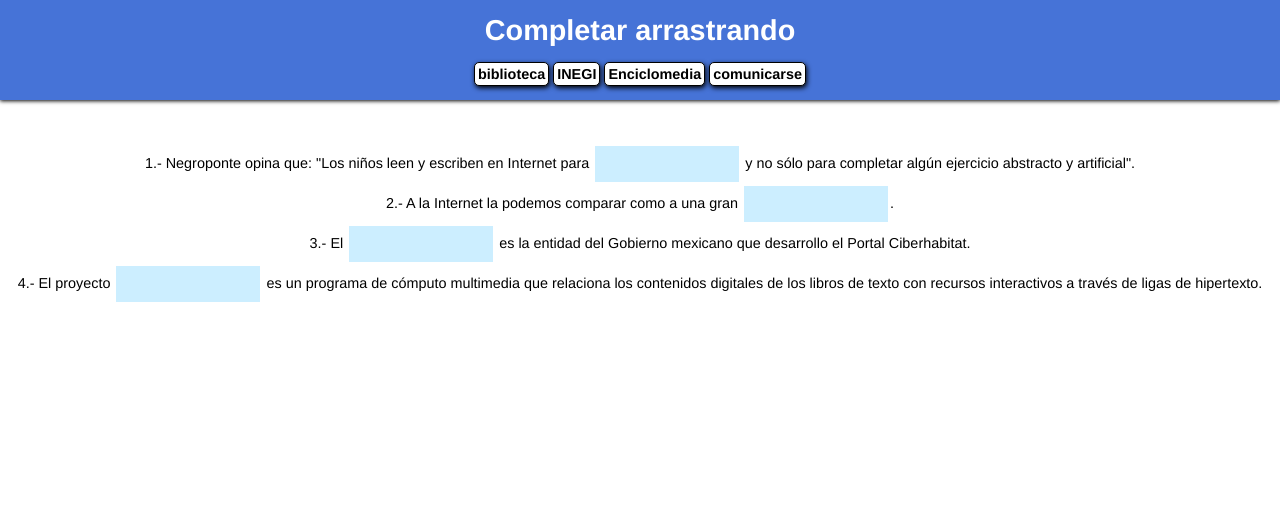
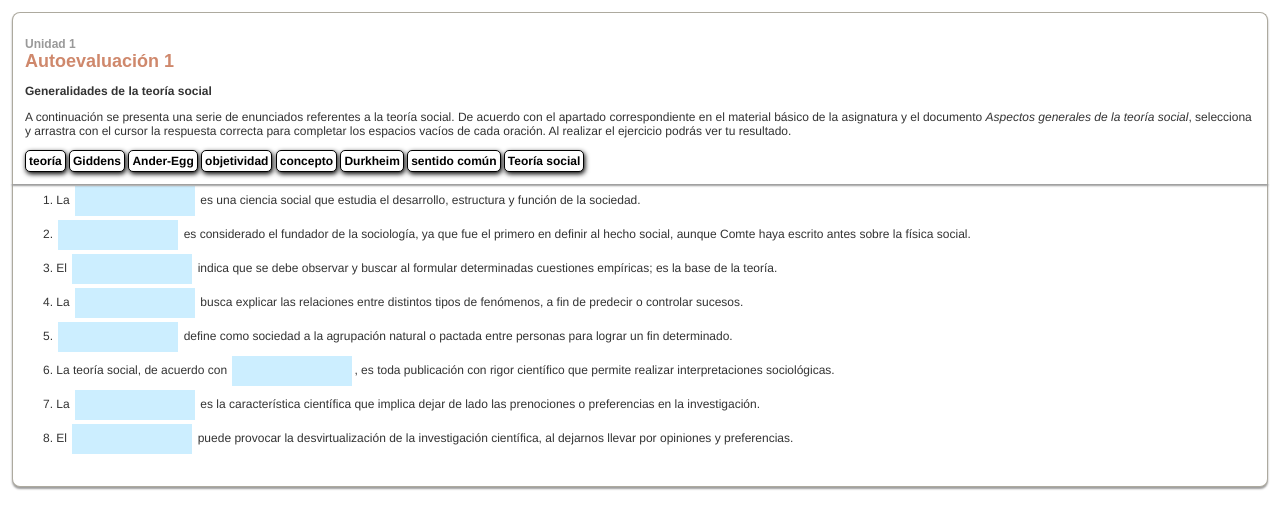
Before and after one commit to simpsonito/CompletarArrastrando, a plain HTML site: page index.htm in a window 1280 px wide. Drawn offline with Linux system fonts and the light colour scheme.

Commit message:
Cambios a presentación e interacción
Detecta automáticamente cuántos botones son.
Ajusta el margen superior del div scrollable
Calcula calificación

```diff
--- a/dragEnunciados.js
+++ b/dragEnunciados.js
@@ -10,13 +10,14 @@
 
 var buenas;
 var contestadas;
-var TOTAL = 4;
+var total;
 var MAX_INTENTOS = 2;
 
 var bodyOriginal;
 
 function OnLoad(){
     bodyOriginal = document.body.innerHTML;
+    total = document.getElementsByClassName("Dragable").length;
     iniciar();
 }
 window.onload = function(){
@@ -85,6 +86,7 @@
     }
 }
 function ajustarDestinos(){
+    document.getElementsByClassName("destino")[0].style.paddingTop = document.getElementById("externoFijo").offsetHeight+"px";
     oDragTargets = [];
     var destinos = document.getElementsByClassName("DropTarget");
     for(var i = 0; i<destinos.length; i++){
@@ -259,15 +261,16 @@
     oDragItem = null;
 }
 function revisar(){
-    if(contestadas == TOTAL){
+    if(contestadas == total){
         var mensaje = "";
-        if(buenas == TOTAL){
+        if(buenas == total){
             mensaje = "¡Muy bien!";
         } else {
             mensaje = "Inténtalo de nuevo.";
         }
+        var calificacion = (buenas/total)*10;
         //mensajear('Terminótodo');
-        retroalimentar(mensaje+' Obtuviste '+ buenas + " de " + TOTAL +'.<br /><input id="botonReiniciar" type="button" value="Otra vez" onClick="reiniciar()">');
+        retroalimentar(mensaje+" Calificación: <b>"+calificacion+'</b>. Obtuviste <b>'+ buenas + "</b> de <b>" + total +'</b>.<br /><input id="botonReiniciar" type="button" value="Otra vez" onClick="reiniciar()">');
         document.getElementById('botonReiniciar').scrollIntoView();
     }
 }
--- /dev/null
+++ b/estilos.css
@@ -0,0 +1,85 @@
+@charset "UTF-8";
+body{
+    font-family:"Helvetica", Arial, sans-serif;
+    font-size:12px;
+    text-align:left;
+    margin: 0;
+}
+div#externoFijo{
+    background-color: white;
+    position: fixed;
+    padding: 0;
+    margin:0;
+    top:0;
+    /*overflow: hidden;*/
+}
+div#barraFija{
+    top:1em;
+    color: #333;
+    background:#FFF;
+    padding: 1em;
+    border-radius: 8px 8px 0 0;
+    border: 1px solid #adaa9f;
+    border-bottom: none;
+    margin: 1em 1em 0 1em;
+    box-shadow: 0 2px 2px #9c9c9c;
+}
+div.destino{
+    color: #333;
+    background:#FFF;
+    border-radius: 0 0 8px 8px;
+    padding: 10px 10px 30px 30px;
+    margin: 0 1em 1em 1em;
+    border: 1px solid #adaa9f;
+    border-top: none;
+    box-shadow: 0 2px 2px #9c9c9c;
+}
+.parrafo{
+    line-height: 1.3em;
+    text-align:left;
+}
+.subtitulo_01 {	font-family: Arial, Helvetica, sans-serif;
+    font-weight: bold;
+    font-size: 12px;
+    color: #999;
+    text-align:left;
+}
+.titulo_01 {
+    font-family: Arial, Helvetica, sans-serif;
+    font-weight: bold;
+    font-size: 18px;
+    color: #cf886c;
+    text-align:left;
+}
+/* Estilo para los botones */
+button,
+html input[type="button"],
+input[type="reset"],
+input[type="submit"] {
+    height: 40px;
+    text-align: center;
+    font-size: 13px;
+    font-weight: 800;
+    margin-top: 4px;
+    margin-left: 0px;
+    margin-right: 0px;
+    padding: 10px;
+    clear: none;
+    color: rgba(255, 255, 255, 1);
+    background-color: #3391f5;
+    border-radius: 15px;
+    border-width: 2px;
+    border-style: solid;
+    border-color: #666;
+}
+button:hover,
+html input:hover[type="button"], /* 1 */
+input:hover[type="reset"],
+input:hover[type="submit"] {
+    color: rgba(8, 84, 135, .9);
+    background-color: rgba(255, 255, 255, 1);
+    border-color: #999;
+
+    transition: 		color 500ms ease, background-color 500ms ease;
+    -webkit-transition: color 500ms ease, background-color 500ms ease;
+}
--- a/estilosDragEnunciados.css
+++ b/estilosDragEnunciados.css
@@ -1,21 +1,17 @@
 @charset "UTF-8";
+/*
 body{
     font-family:"Helvetica", Arial, sans-serif;
     font-size:0.9em;
     text-align:center;
     margin:0;
 }
+*/
 h1{
     margin: 0.5em 0.1em;
 }
 div#barraFija{
-    background-color: #4673d7;
-    color: #FFFFFF;
-    width: 100%;
-    position: fixed;
-    top: 0;
-    box-shadow: 0 1px 4px rgba(0,0,0,128);
-    padding: 0 0 1em 0;
+
 }
 #mensajes{
     background-color: #4673d7;
@@ -26,10 +22,12 @@
 }
 .destino{
     line-height: 2.5em;
-    margin-top: 10em;
 }
 .contenedor{
     display: inline-block;
+}
+.tache{
+    vertical-align: bottom;
 }
 .Dragable{
     cursor: move;
--- a/index.htm
+++ b/index.htm
@@ -6,28 +6,39 @@
     <meta name="keywords" content="Drag and Drop, Javascript, HTML5, Diseño responsivo">
     <meta name="author" content="Adib Abud Jaso">
     <meta name="viewport" content="width=device-width, user-scalable=no">
-    <title>Completar arrastrando</title>
+    <title>Unidad 1 :: Autoevaluaci&oacute;n 4</title>
     <script type="text/javascript" src="dragEnunciados.js"></script>
     <link rel="stylesheet" href="estilosDragEnunciados.css" />
+    <link rel="stylesheet" href="estilos.css" />
 </head>
 <body>
+    <div id="externoFijo">
+        <div id="barraFija">
+            <p class="subtitulo_01">Unidad 1 <br><span class="titulo_01">Autoevaluaci&oacute;n 1</span></p>
+            <p><strong>Generalidades de la teor&iacute;a social</strong></p>
+            <p>A continuaci&oacute;n se presenta una serie de enunciados referentes a la teor&iacute;a social. De acuerdo con el apartado correspondiente en el material b&aacute;sico de la asignatura y el documento <em>Aspectos generales de la teor&iacute;a social</em>, selecciona y arrastra con el cursor la respuesta correcta para completar los espacios vac&iacute;os de cada oraci&oacute;n. Al realizar el ejercicio podr&aacute;s ver tu resultado.</p>
 
-<div id="barraFija">
-    <h1>Completar arrastrando</h1>
-    <div class="contenedor"><div class="Dragable" data-tipo="comunicarse"><img class="tache" style="display:none" src="tache.png" />comunicarse</div></div>
-    <div class="contenedor"><div class="Dragable" data-tipo="biblioteca"><img class="tache" style="display:none" src="tache.png" />biblioteca</div></div>
-    <div class="contenedor"><div class="Dragable" data-tipo="INEGI"><img class="tache" style="display:none" src="tache.png" />INEGI</div></div>
-    <div class="contenedor"><div class="Dragable" data-tipo="Enciclomedia"><img class="tache" style="display:none" src="tache.png" />Enciclomedia</div></div>
-</div>
-<div class="destino" id="drops">
-    1.- Negroponte opina que: "Los niños leen y escriben en Internet para <div class="DropTarget" data-destino="comunicarse"><img class="palomita" style="display:none" src="palomita.png" /></div> y no sólo para completar algún ejercicio abstracto y artificial".<br />
-    2.- A la Internet la podemos comparar como a una gran <div class="DropTarget" data-destino="biblioteca"><img class="palomita" style="display:none" src="palomita.png" /></div>.<br />
-    3.- El <div class="DropTarget" data-destino="INEGI"><img class="palomita" style="display:none" src="palomita.png" /></div> es la entidad del Gobierno mexicano que desarrollo el Portal Ciberhabitat.<br />
-    4.- El proyecto <div class="DropTarget" data-destino="Enciclomedia"><img class="palomita" style="display:none" src="palomita.png" /></div> es un programa de cómputo multimedia que relaciona los contenidos digitales de los libros de texto con recursos interactivos a través de ligas de hipertexto.
-</div>
-
-<div id="retroalimentacion"></div>
-<div id="mensajes"></div>
-
+            <div class="contenedor"><div class="Dragable" data-tipo="1"><img class="tache" style="display:none" src="tache.png" />Teoría social</div></div>
+            <div class="contenedor"><div class="Dragable" data-tipo="2"><img class="tache" style="display:none" src="tache.png" />Durkheim</div></div>
+            <div class="contenedor"><div class="Dragable" data-tipo="3"><img class="tache" style="display:none" src="tache.png" />concepto</div></div>
+            <div class="contenedor"><div class="Dragable" data-tipo="4"><img class="tache" style="display:none" src="tache.png" />teoría</div></div>
+            <div class="contenedor"><div class="Dragable" data-tipo="5"><img class="tache" style="display:none" src="tache.png" />Ander-Egg</div></div>
+            <div class="contenedor"><div class="Dragable" data-tipo="6"><img class="tache" style="display:none" src="tache.png" />Giddens</div></div>
+            <div class="contenedor"><div class="Dragable" data-tipo="7"><img class="tache" style="display:none" src="tache.png" />objetividad</div></div>
+            <div class="contenedor"><div class="Dragable" data-tipo="8"><img class="tache" style="display:none" src="tache.png" />sentido común</div></div>
+        </div>
+    </div>
+    <div class="destino">
+        1.	La <div class="DropTarget" data-destino="1"><img class="palomita" style="display:none" src="palomita.png" /></div> es una ciencia social que estudia el desarrollo, estructura y función de la sociedad.<br />
+        2.	<div class="DropTarget" data-destino="2"><img class="palomita" style="display:none" src="palomita.png" /></div> es considerado el fundador de la sociología, ya que fue el primero en definir al hecho social, aunque Comte haya escrito antes sobre la física social.<br />
+        3.	El <div class="DropTarget" data-destino="3"><img class="palomita" style="display:none" src="palomita.png" /></div> indica que se debe observar y buscar al formular determinadas cuestiones empíricas; es la base de la teoría.<br />
+        4.	La <div class="DropTarget" data-destino="4"><img class="palomita" style="display:none" src="palomita.png" /></div> busca explicar las relaciones entre distintos tipos de fenómenos, a fin de predecir o controlar sucesos.<br />
+        5.	<div class="DropTarget" data-destino="5"><img class="palomita" style="display:none" src="palomita.png" /></div> define como sociedad a la agrupación natural o pactada entre personas para lograr un fin determinado.<br />
+        6.	La teoría social, de acuerdo con <div class="DropTarget" data-destino="6"><img class="palomita" style="display:none" src="palomita.png" /></div>, es toda publicación con rigor científico que permite realizar interpretaciones sociológicas.<br />
+        7.	La <div class="DropTarget" data-destino="7"><img class="palomita" style="display:none" src="palomita.png" /></div> es la característica científica que implica dejar de lado las prenociones o preferencias en la investigación.<br />
+        8.	El <div class="DropTarget" data-destino="8"><img class="palomita" style="display:none" src="palomita.png" /></div> puede provocar la desvirtualización de la investigación científica, al dejarnos llevar por opiniones y preferencias.<br />
+        <div id="retroalimentacion"></div>
+    </div>
+    <div id="mensajes"></div>
 </body>
 </html>
```
Also changed, not shown: palomita.png, tache.png.
